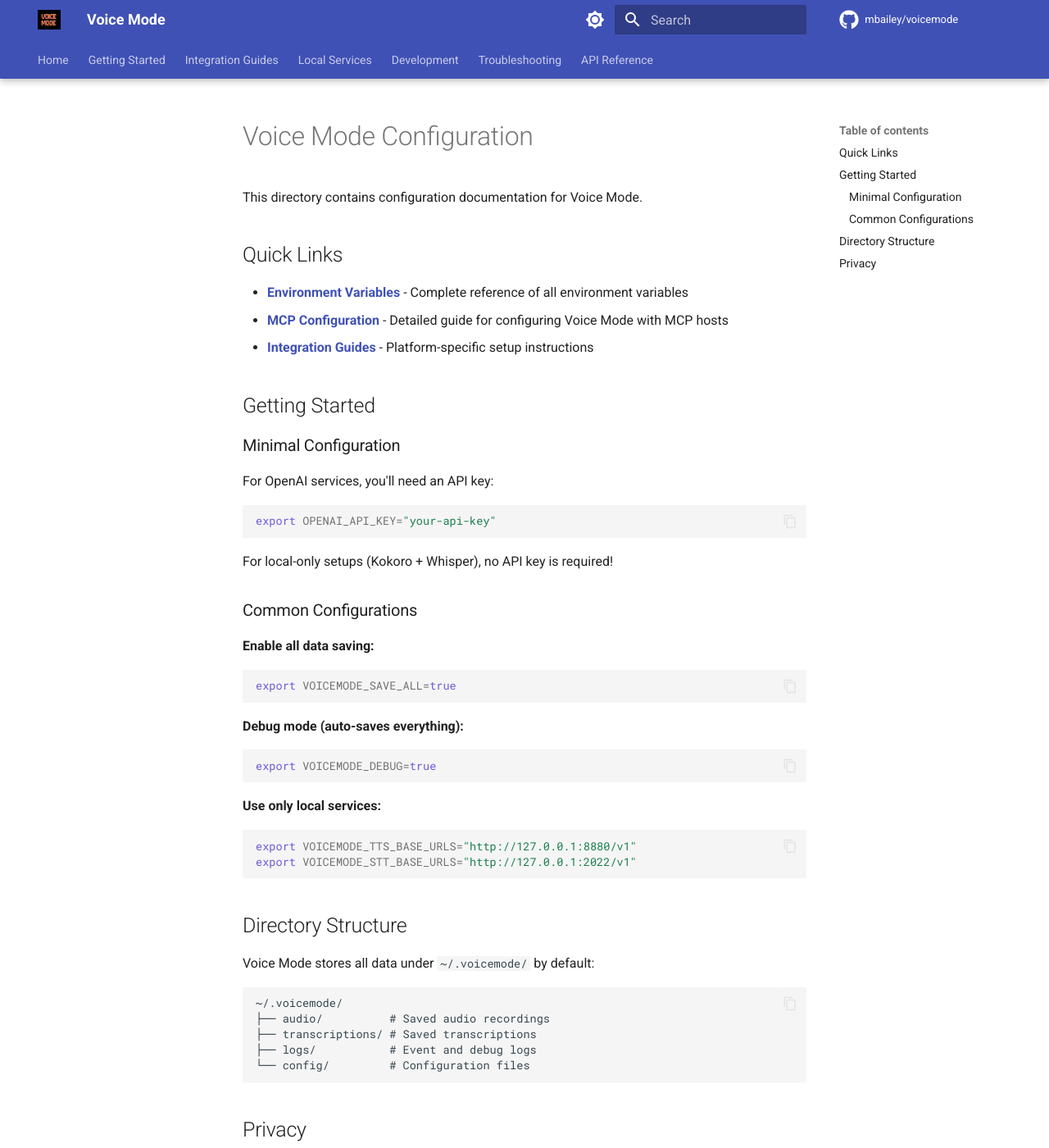
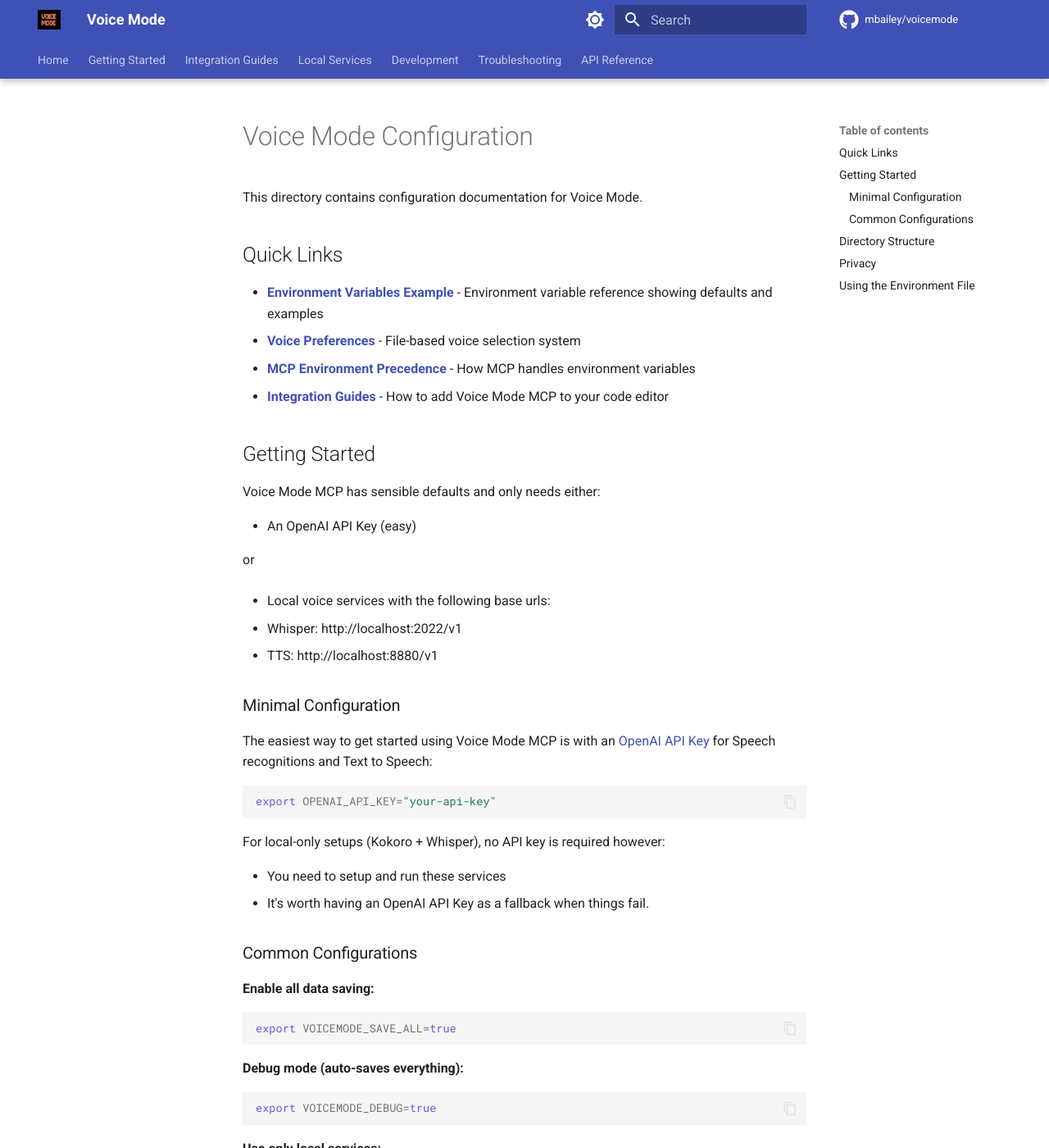
Before and after one commit to x85446/voicemode, an MkDocs documentation site: the page built from docs/configuration/README.md, in a window 1280 px wide and 1400 px high. Shown: the whole window at 82% size. Built offline with MkDocs 1.6.1 and Material for MkDocs 9.7.7, drawn with Linux system fonts in a browser that asks for light colours; comment, search, counter and statistics services are not loaded; some of the changed text lies outside the part shown.

Commit message:
refactor: Reorganize configuration documentation
- Replace environment variable tables with comprehensive voicemode.env.example file
- Split configuration.md into focused files:
  - voicemode.env.example: All env vars with defaults and examples
  - voice-preferences.md: Voice selection file system
  - mcp-env-precedence.md: MCP environment variable handling
- Update configuration README with clearer structure and usage instructions
- Update CHANGELOG to reflect changed default listen_duration (45s → 120s)
- Include uv.lock for reproducible dependencies

This provides a cleaner, more maintainable configuration reference that users
can directly copy and use as a template.

🤖 Generated with [Claude Code](https://claude.ai/code)

Co-Authored-By: Claude <noreply@anthropic.com>

````diff
--- a/docs/configuration/README.md
+++ b/docs/configuration/README.md
@@ -4,21 +4,36 @@ This directory contains configuration documentation for Voice Mode.
 
 ## Quick Links
 
-- **[Environment Variables](environment.md)** - Complete reference of all environment variables
-- **[MCP Configuration](../configuration.md)** - Detailed guide for configuring Voice Mode with MCP hosts
-- **[Integration Guides](../integrations/README.md)** - Platform-specific setup instructions
+- **[Environment Variables Example](voicemode.env.example)** - Environment variable reference showing defaults and examples
+- **[Voice Preferences](voice-preferences.md)** - File-based voice selection system
+- **[MCP Environment Precedence](mcp-env-precedence.md)** - How MCP handles environment variables
+- **[Integration Guides](../integrations/README.md)** - How to add Voice Mode MCP to your code editor
 
 ## Getting Started
 
+Voice Mode MCP has sensible defaults and only needs either:
+
+- An OpenAI API Key (easy)
+
+or
+
+- Local voice services with the following base urls:
+
+  - Whisper: http://localhost:2022/v1
+  - TTS:     http://localhost:8880/v1
+
 ### Minimal Configuration
 
-For OpenAI services, you'll need an API key:
+The easiest way to get started using Voice Mode MCP is with an [OpenAI API Key](platform.openai.com) for Speech recognitions and Text to Speech:
 
 ```bash
 export OPENAI_API_KEY="your-api-key"
 ```
 
-For local-only setups (Kokoro + Whisper), no API key is required!
+For local-only setups (Kokoro + Whisper), no API key is required however:
+
+- You need to setup and run these services
+- It's worth having an OpenAI API Key as a fallback when things fail.
 
 ### Common Configurations
 
@@ -57,4 +72,26 @@ By default, Voice Mode prioritizes privacy:
 - Transcriptions are NOT saved unless explicitly enabled
 - Only event logs are saved by default for debugging
 
-To change this behavior, see the [Environment Variables](environment.md) reference.
+To change this behavior, see the [Environment Variables Example](voicemode.env.example) file.
+
+## Using the Environment File
+
+1. Copy the example file to your home directory:
+   ```bash
+   cp voicemode.env.example ~/.voicemode.env
+   ```
+
+2. Edit the file and uncomment/modify the variables you need:
+   ```bash
+   vim ~/.voicemode.env  # or your preferred editor
+   ```
+
+3. Source the file in your shell:
+   ```bash
+   source ~/.voicemode.env
+   ```
+
+4. Or add it to your shell RC file for persistence:
+   ```bash
+   echo "source ~/.voicemode.env" >> ~/.bashrc  # or ~/.zshrc
+   ```
````
Also changed, not shown: CHANGELOG.md (+1 -1 lines), docs/configuration.md (deleted, +0 -231 lines), docs/configuration/environment.md (deleted, +0 -87 lines), docs/configuration/mcp-env-precedence.md (added, +60 -0 lines), docs/configuration/voice-preferences.md (added, +65 -0 lines), 2 other files.
